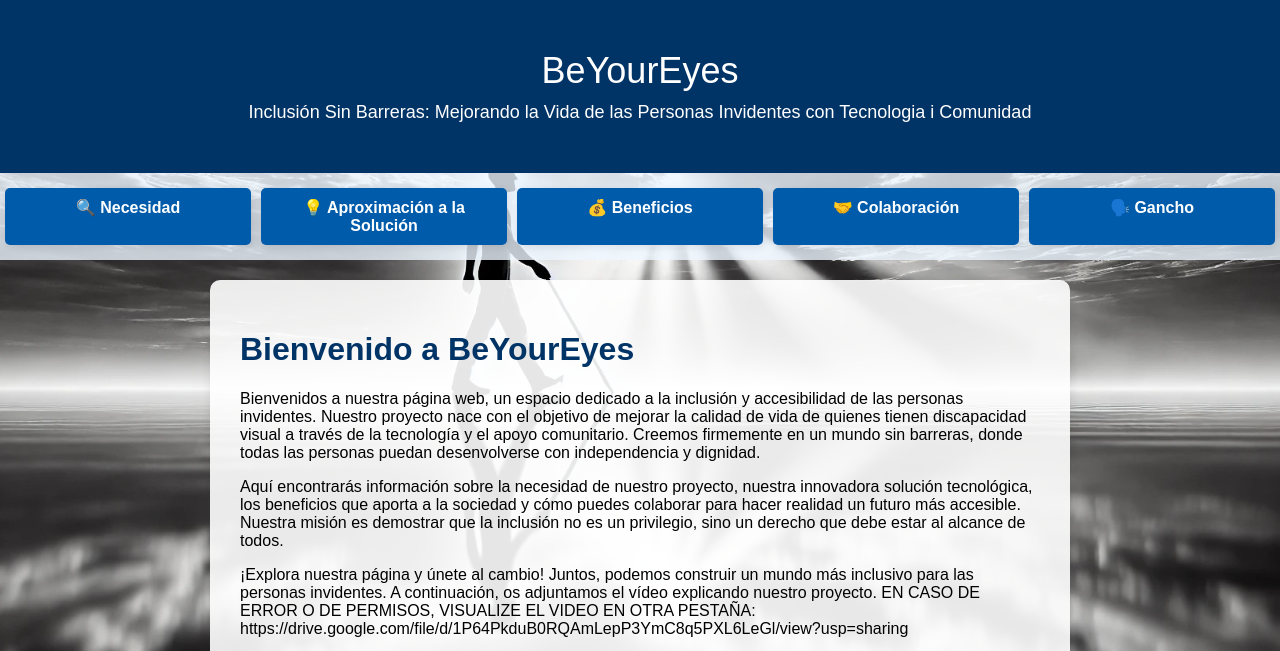
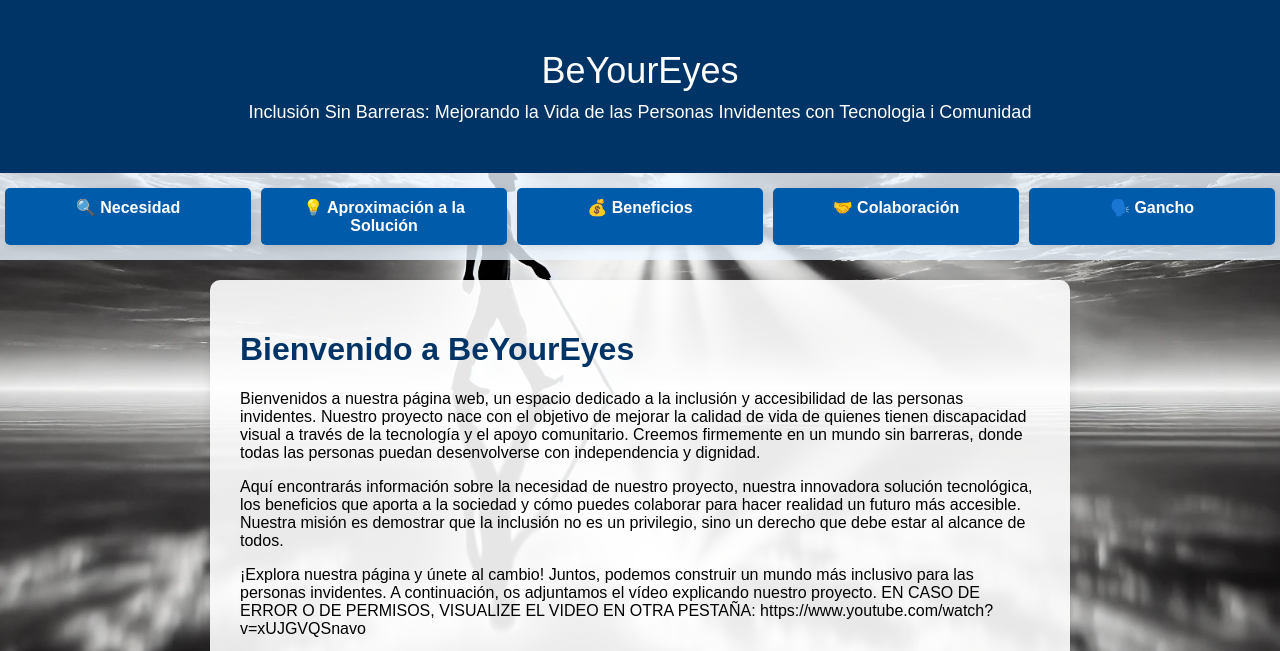
Before and after one commit to BeYourEyes-ai/BeYourEyes-ai, a plain HTML site: page index.html in a window 1280 px wide. Shown: the top 651 px of the page. Drawn offline with Linux system fonts and the light colour scheme; grey boxes are pictures that could not be loaded.

Commit message:
Update index.html

```diff
--- a/index.html
+++ b/index.html
@@ -110,7 +110,7 @@
             Aquí encontrarás información sobre la necesidad de nuestro proyecto, nuestra innovadora solución tecnológica, los beneficios que aporta a la sociedad y cómo puedes colaborar para hacer realidad un futuro más accesible. Nuestra misión es demostrar que la inclusión no es un privilegio, sino un derecho que debe estar al alcance de todos.
         </p>
         <p>
-            ¡Explora nuestra página y únete al cambio! Juntos, podemos construir un mundo más inclusivo para las personas invidentes. A continuación, os adjuntamos el vídeo explicando nuestro proyecto. EN CASO DE ERROR O DE PERMISOS, VISUALIZE EL VIDEO EN OTRA PESTAÑA: https://drive.google.com/file/d/1P64PkduB0RQAmLepP3YmC8q5PXL6LeGl/view?usp=sharing
+            ¡Explora nuestra página y únete al cambio! Juntos, podemos construir un mundo más inclusivo para las personas invidentes. A continuación, os adjuntamos el vídeo explicando nuestro proyecto. EN CASO DE ERROR O DE PERMISOS, VISUALIZE EL VIDEO EN OTRA PESTAÑA: https://www.youtube.com/watch?v=xUJGVQSnavo
       <p>
 
             <iframe width="560" height="315" src="https://www.youtube.com/watch?v=xUJGVQSnavo" allowfullscreen></iframe>
```
